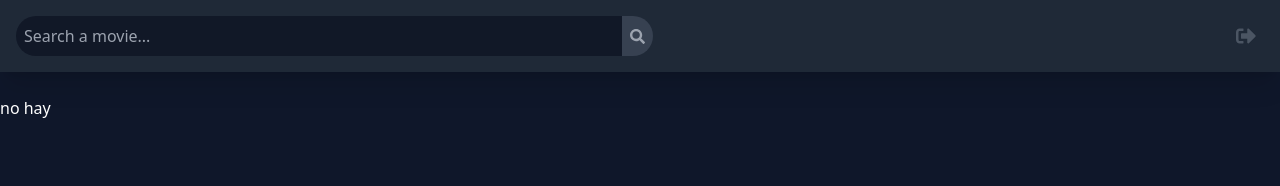
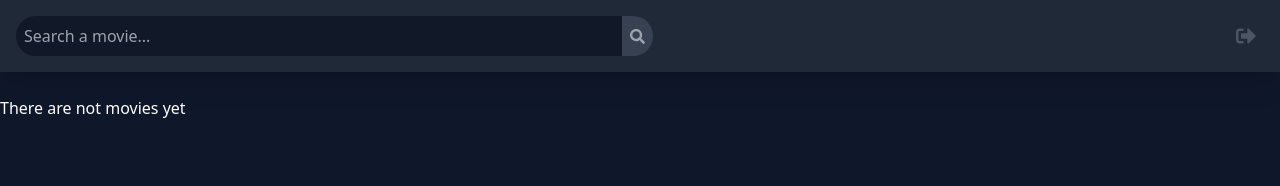
Before and after one commit to 2019MM607/mymovies_website, a React (Vite) app: page / in a window 1280 px wide. Shown: the top 186 px of the page. Built offline with nearby package versions, Linux system fonts and the light colour scheme; no server answers; sample sign-in values are in the browser's storage.

Commit message:
Update HomeScreen.tsx

```diff
--- a/src/screens/HomeScreen.tsx
+++ b/src/screens/HomeScreen.tsx
@@ -20,7 +20,7 @@
         {movies.length > 0 ? (
           <MovieList movies={movies} />
         ) : (
-          <h1 className="text-white">no hay</h1>
+          <h1 className="text-white">There are not movies yet</h1>
         )}
       </div>
     </div>
```
